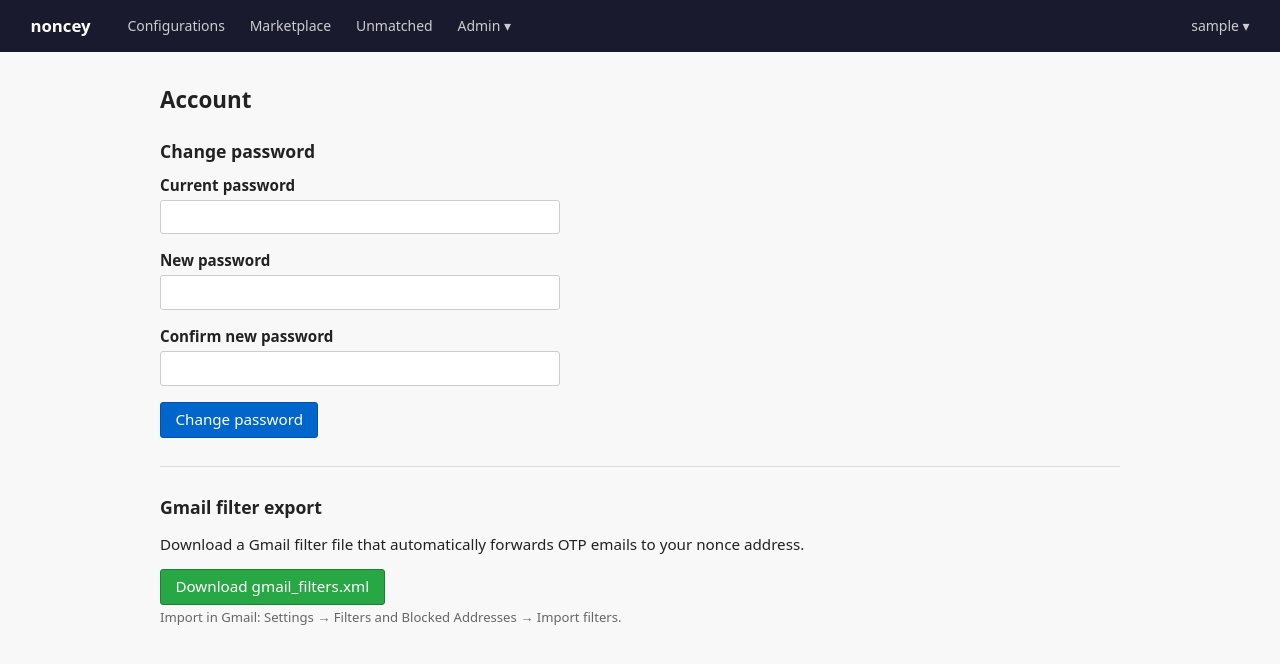
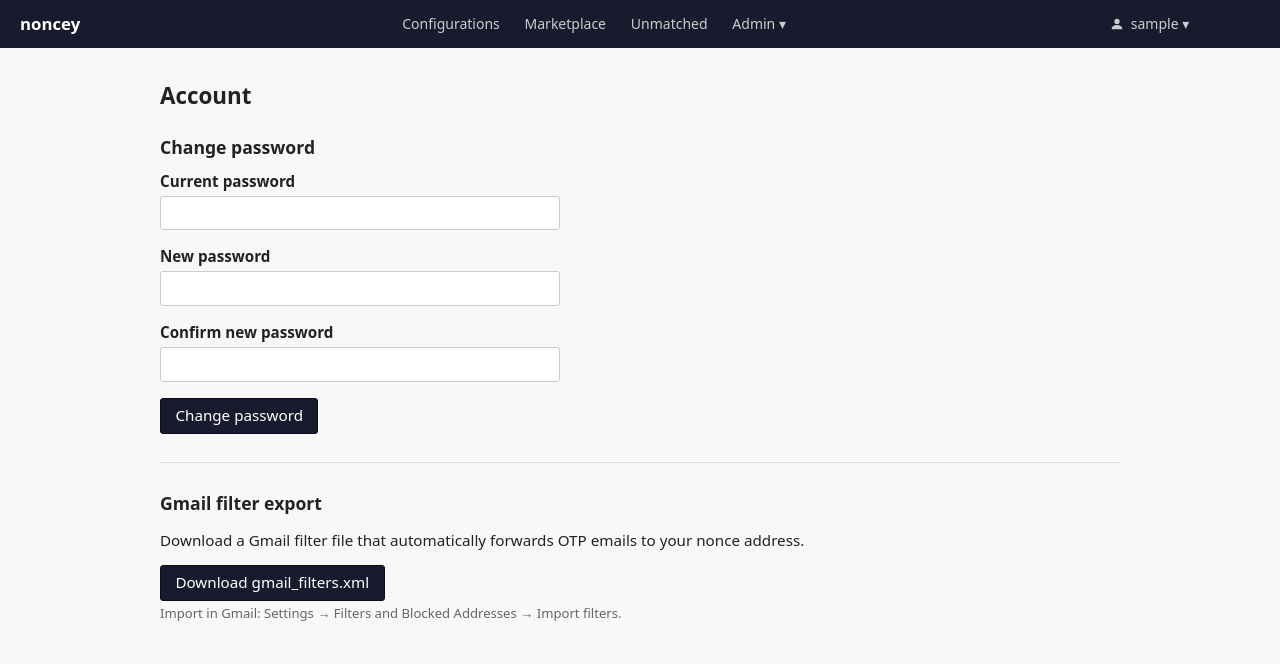
Before and after one commit to fatihgey/noncey.daemon, a Flask app: page /auth/account/password in a window 1280 px wide. Shown: the top 664 px of the page. Run offline with Flask 3, Linux system fonts and the light colour scheme; the visitor is signed in with stand-in values (Sample User, id 1); data comes from the database, SQL or seed files in the repository.

Commit message:
ui: navbar L-M-R layout, primary colour #1a1a2e, account btn-primary
- Navbar: brand left, nav links centred, user dropdown right (160px, person-fill icon, name truncated at 18 chars)
- btn-primary: background #1a1a2e, border #0e0e18 (same lightness distance as before), hover #0e0e18
- Focus ring updated to #1a1a2e
- account_settings: Gmail download button changed from btn-success to btn-primary

Co-Authored-By: Claude Sonnet 4.6 <noreply@anthropic.com>

```diff
--- a/templates/admin/_base.html
+++ b/templates/admin/_base.html
@@ -22,10 +22,12 @@
       padding: 0.6rem 1.25rem;
       flex-wrap: nowrap;
     }
-    nav .brand { font-weight: 700; color: #fff; text-decoration: none; margin-right: 0.75rem; font-size: 1.05rem; flex-shrink: 0; }
-    nav > a { color: #ccc; text-decoration: none; padding: 0.3rem 0.65rem; border-radius: 3px; font-size: 0.875rem; flex-shrink: 0; }
-    nav > a:hover { color: #fff; background: rgba(255,255,255,.12); }
-    nav .spacer { flex: 1; }
+    nav .brand { font-weight: 700; color: #fff; text-decoration: none; margin-right: 0.5rem; font-size: 1.05rem; flex-shrink: 0; }
+    .nav-center { flex: 1; display: flex; justify-content: center; align-items: center; gap: 0.25rem; }
+    .nav-center > a { color: #ccc; text-decoration: none; padding: 0.3rem 0.65rem; border-radius: 3px; font-size: 0.875rem; flex-shrink: 0; }
+    .nav-center > a:hover { color: #fff; background: rgba(255,255,255,.12); }
+    .nav-user { width: 160px; justify-content: flex-end; }
+    .nav-user .nav-dd-label { width: 100%; gap: 0.4rem; }
     /* dropdown */
     .nav-dd { position: relative; display: inline-flex; align-items: stretch; flex-shrink: 0; }
     .nav-dd-label {
@@ -89,8 +91,8 @@
     input[type=text]:focus, input[type=email]:focus,
     input[type=password]:focus, input[type=number]:focus,
     textarea:focus, select:focus {
-      outline: 2px solid #0066cc;
-      border-color: #0066cc;
+      outline: 2px solid #1a1a2e;
+      border-color: #1a1a2e;
     }
     textarea { height: 9rem; font-family: monospace; font-size: 0.85rem; resize: vertical; }
     .hint { font-size: 0.82rem; color: #666; margin: 0.2rem 0 0; }
@@ -108,8 +110,8 @@
       line-height: 1.4;
     }
     .btn:hover { background: #e8e8e8; }
-    .btn-primary { background: #0066cc; border-color: #0055aa; color: #fff; }
-    .btn-primary:hover { background: #0055aa; }
+    .btn-primary { background: #1a1a2e; border-color: #0e0e18; color: #fff; }
+    .btn-primary:hover { background: #0e0e18; }
     .btn-danger  { background: #c82333; border-color: #a71d2a; color: #fff; }
     .btn-danger:hover  { background: #a71d2a; }
     .btn-success { background: #28a745; border-color: #1e7e34; color: #fff; }
@@ -137,6 +139,7 @@
 {% if current_user %}
 <nav>
   <a class="brand" href="{{ url_for('admin.dashboard') }}">noncey</a>
+  <div class="nav-center">
     <a href="{{ url_for('admin.dashboard') }}">Configurations</a>
     <a href="{{ url_for('admin.marketplace_browse') }}">Marketplace</a>
     <a href="{{ url_for('admin.unmatched_list') }}">Unmatched</a>
@@ -149,9 +152,14 @@
       </div>
     </div>
     {% endif %}
-  <span class="spacer"></span>
-  <div class="nav-dd">
-    <span class="nav-dd-label">{{ current_user.username }} ▾</span>
+  </div>
+  {% set uname = current_user.username %}
+  {% set display_name = uname[:15] + '…' if uname|length > 18 else uname %}
+  <div class="nav-dd nav-user">
+    <span class="nav-dd-label">
+      <svg xmlns="http://www.w3.org/2000/svg" width="14" height="14" fill="currentColor" viewBox="0 0 16 16"><path d="M3 14s-1 0-1-1 1-4 6-4 6 3 6 4-1 1-1 1zm5-6a3 3 0 1 0 0-6 3 3 0 0 0 0 6"/></svg>
+      {{ display_name }} ▾
+    </span>
     <div class="nav-dd-menu nav-dd-menu-r">
       <a href="{{ url_for('admin.account_password') }}">Settings</a>
       <form method="post" action="{{ url_for('admin.auth_logout') }}">
--- a/templates/admin/account_settings.html
+++ b/templates/admin/account_settings.html
@@ -29,7 +29,7 @@
 
 <h2>Gmail filter export</h2>
 <p>Download a Gmail filter file that automatically forwards OTP emails to your nonce address.</p>
-<a class="btn btn-success" href="{{ url_for('admin.account_gmail_xml') }}">Download gmail_filters.xml</a>
+<a class="btn btn-primary" href="{{ url_for('admin.account_gmail_xml') }}">Download gmail_filters.xml</a>
 <p class="hint">Import in Gmail: Settings → Filters and Blocked Addresses → Import filters.</p>
 
 {% endblock %}
```
Lines whose indentation alone changed are shown as unchanged.
